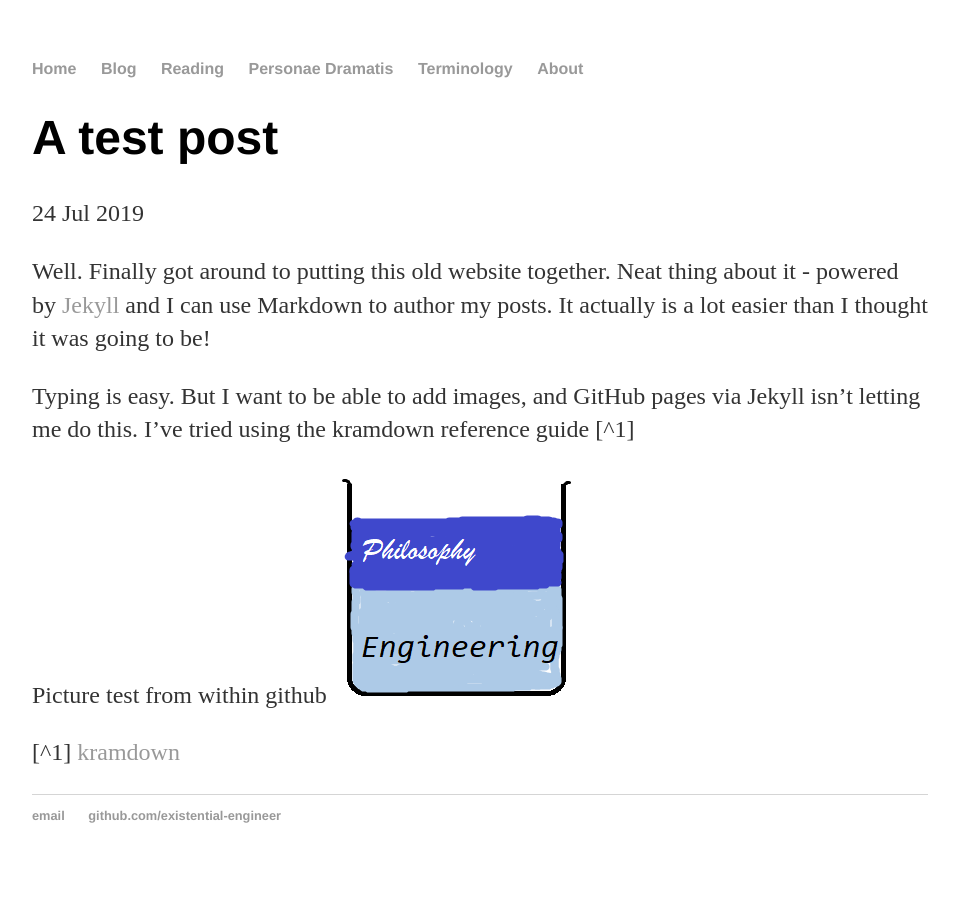
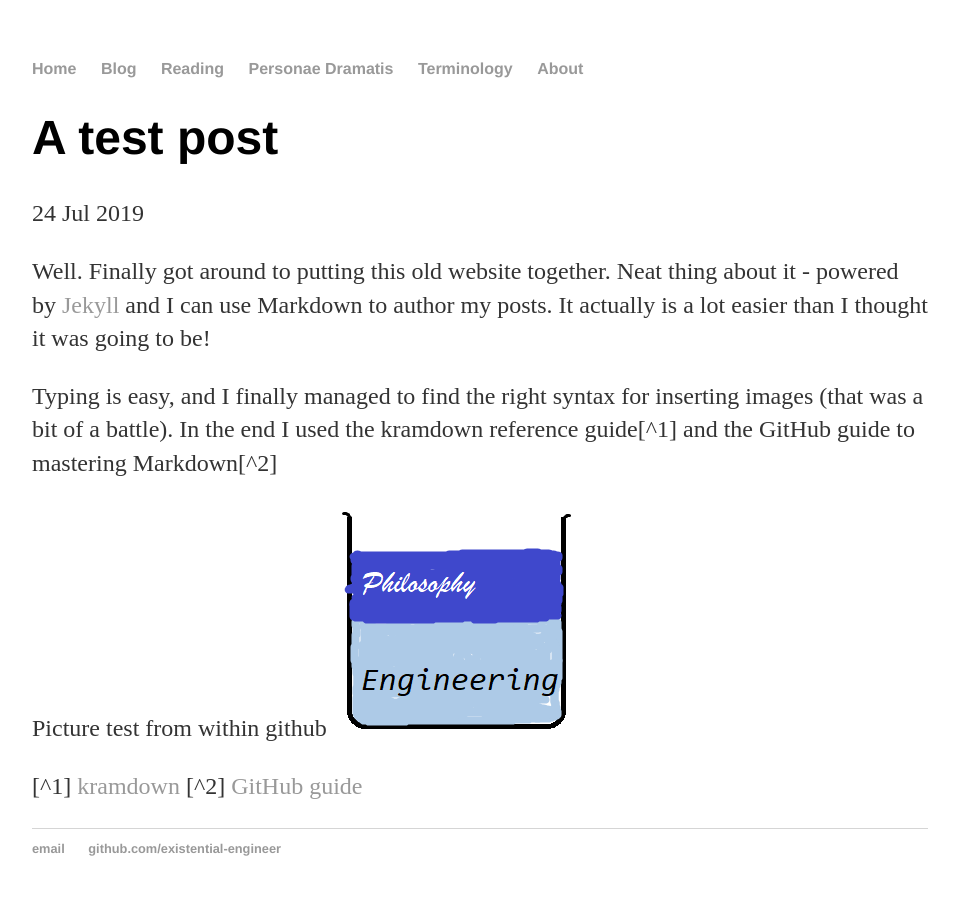
Before and after one commit to existential-engineer/existential-engineer.github.io, a Jekyll site: the page built from _posts/2019-07-24-A-Test-Post.md, in a window 1280 px wide. Shown: the whole page, without its empty margins (160-1119 px from the left). Built offline with Jekyll 4.4.1, drawn with Linux system fonts in a browser that asks for light colours.

Commit message:
Success!
Reinstating the /images and keeping things simple saved the day. Now on to the Home page with html...

```diff
--- a/_posts/2019-07-24-A-Test-Post.md
+++ b/_posts/2019-07-24-A-Test-Post.md
@@ -6,8 +6,9 @@
 
 Well. Finally got around to putting this old website together. Neat thing about it - powered by [Jekyll](http://jekyllrb.com) and I can use Markdown to author my posts. It actually is a lot easier than I thought it was going to be!
 
-Typing is easy. But I want to be able to add images, and GitHub pages via Jekyll isn't letting me do this. I've tried using the kramdown reference guide [^1]
+Typing is easy, and I finally managed to find the right syntax for inserting images (that was a bit of a battle). In the end I used the kramdown reference guide[^1] and the GitHub guide to mastering Markdown[^2]
 
 Picture test from within github ![OilAndWater](/images/OilAndWater.png)
 
 [^1] [kramdown](https://kramdown.gettalong.org/quickref.html#html-elements)
+[^2] [GitHub guide](https://guides.github.com/features/mastering-markdown/)
```
